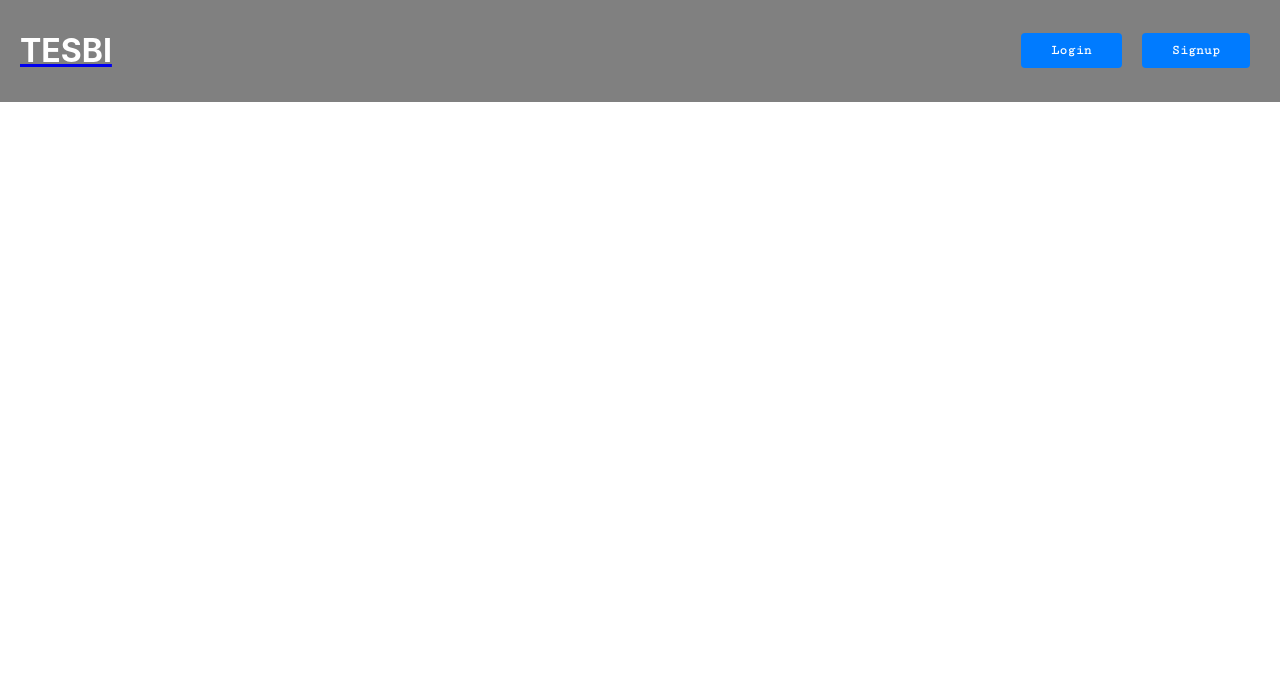
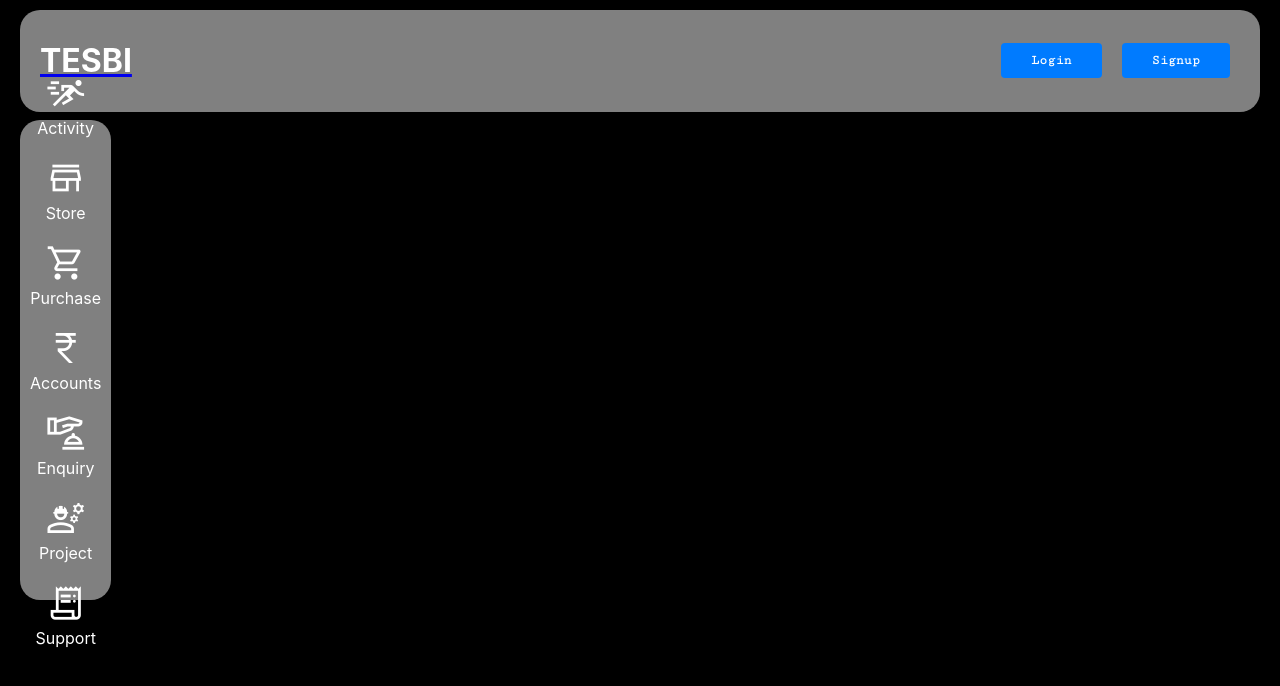
Before and after one commit to sriseven07/react, a JavaScript app in the folder frontend/: page / in a window 1280 px wide. Shown: the top 686 px of the page. Built offline with nearby package versions, Linux system fonts and the light colour scheme; the HTML template or start-up script is replaced by a standard one.

Commit message:
new sidebar

```diff
--- a/frontend/public/index.html
+++ b/frontend/public/index.html
@@ -27,6 +27,8 @@
     <link rel="preconnect" href="https://fonts.googleapis.com">
     <link rel="preconnect" href="https://fonts.gstatic.com" crossorigin>
     <link href="https://fonts.googleapis.com/css2?family=Cutive+Mono&family=Roboto:ital,wght@0,100;0,300;0,400;0,500;0,700;0,900;1,100;1,300;1,400;1,500;1,700;1,900&display=swap" rel="stylesheet">
+    <link rel="stylesheet" href="https://fonts.googleapis.com/css2?family=Material+Symbols+Outlined:opsz,wght,FILL,GRAD@20..48,100..700,0..1,-50..200" />
+    <script src="https://kit.fontawesome.com/9fab8c03f7.js" crossorigin="anonymous"></script>
     <title>React App</title>
   </head>
   <body>
--- a/frontend/src/App.js
+++ b/frontend/src/App.js
@@ -1,5 +1,6 @@
 import { BrowserRouter } from "react-router-dom";
 import Navbar from "./components/Navbar";
+import Menu from "./components/Menu";
 
 
 function App() {
@@ -7,6 +8,7 @@ function App() {
     <div className="App">
       <BrowserRouter>
         <Navbar />
+        <Menu />
       </BrowserRouter>
     </div>
   );
--- /dev/null
+++ b/frontend/src/components/Menu.js
@@ -0,0 +1,38 @@
+
+const Menu = () => {
+    return (
+        <div className="menu">
+            <div className="menu-item">
+                <span class="material-symbols-outlined">sprint</span>
+                <a href='#'>Activity</a>
+            </div>
+            <div className="menu-item">
+                <span class="material-symbols-outlined">store</span>
+                <a href='#'>Store</a>
+            </div>
+            <div className="menu-item">
+                <span class="material-symbols-outlined">shopping_cart</span>
+                <a href='#'>Purchase</a>
+            </div>
+            <div className="menu-item">
+                <span class="material-symbols-outlined">currency_rupee</span>
+                <a href='#'>Accounts</a>
+            </div>
+            <div className="menu-item">
+                <span class="material-symbols-outlined">concierge</span>
+                <a href='#'>Enquiry</a>
+            </div>
+            <div className="menu-item">
+                <span class="material-symbols-outlined">engineering</span>
+                <a href='#'>Project</a>
+            </div>
+            <div className="menu-item">
+                <span class="material-symbols-outlined">receipt_long</span>
+                <a href='#'>Support</a>
+            </div>
+        </div>
+
+    )
+}
+
+export default Menu;
--- a/frontend/src/index.css
+++ b/frontend/src/index.css
@@ -10,6 +10,7 @@ body {
     sans-serif;
   -webkit-font-smoothing: antialiased;
   -moz-osx-font-smoothing: grayscale;
+  background-color: black;
 }
 
 code {
@@ -18,6 +19,11 @@ code {
 }
 
 .navbar {
+  position: fixed;
+  top: 10px;
+  left: 20px;
+  right: 20px;
+  border-radius: 20px;
   display: flex;
   justify-content: flex-start;
   align-items: center;
@@ -58,3 +64,50 @@ code {
 .navBtn:hover {
   background-color: #0056b3;
 }
+
+.menu {
+  position: fixed;
+  left: 20px;
+  bottom: 200px;
+  top: 120px;
+  border-radius: 20px;
+  background-color: grey;
+  width: max-content;
+  display: flex;
+  flex-direction: column;
+  align-items: center;
+  justify-content: center;
+  cursor: pointer;
+}
+
+.menu-item {
+  text-decoration: none;  /* This is redundant for div elements */
+  flex: 1;
+  padding: 10px;  /* Added padding */
+  width: 100%;  /* Added width to fill the container */
+  color: white;
+}
+
+.menu-item:hover {
+  background-color: #0056b3;
+  border-radius: 20px;
+}
+
+.menu-item {
+  display: flex;
+  flex-direction: column; /* Stack items vertically */
+  align-items: center;    /* Center items horizontally */
+  justify-content: center;
+}
+
+.material-symbols-outlined {
+  /* Styles for your icon */
+  /* Assuming the icon is a font or SVG, adjust styles accordingly */
+  font-size: 40px;        /* Adjust size as needed */
+  margin-bottom: 5px;     /* Space between icon and text */
+}
+
+.menu-item a {
+  text-decoration: none;
+  color: inherit;         /* Inherits color from parent */
+}
```
